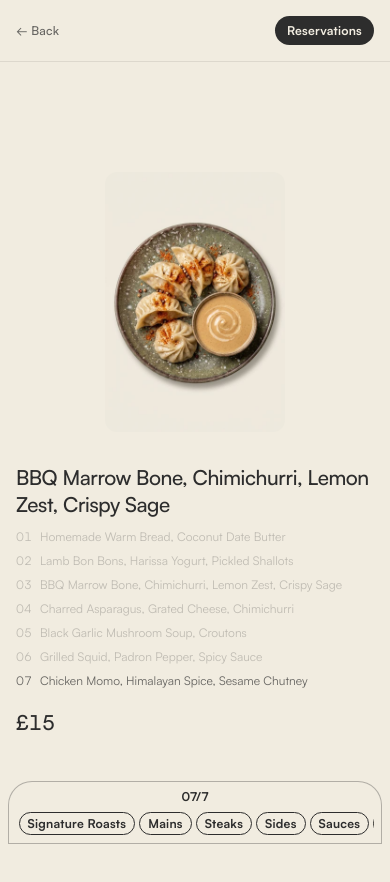
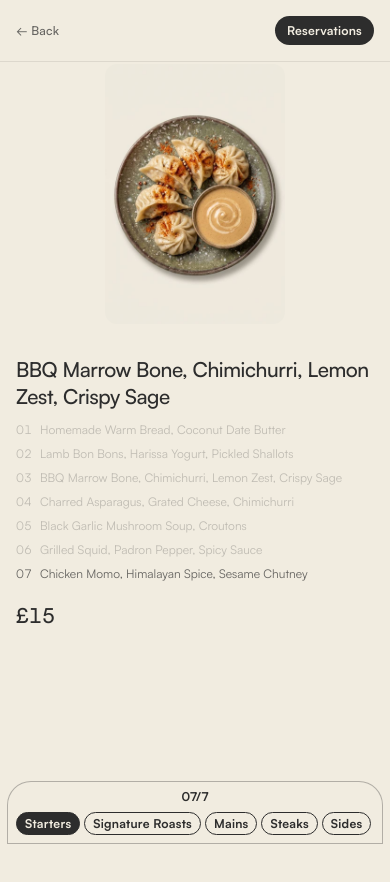
Before and after one commit to ABD2k23/TheGreatChase, a Next.js app: page /Menu in a window 390 px wide. Shown: the top 882 px of the page. Built offline with nearby package versions, Linux system fonts and the light colour scheme.

Commit message:
Fixed footer in Menu Page

```diff
--- a/src/app/Menu/page.tsx
+++ b/src/app/Menu/page.tsx
@@ -282,7 +282,7 @@ const PopularSecond = () => {
   const Footer = (
     <>
       <div
-        className="flex flex-col sm:flex-row items-center justify-between border border-black/32 p-2 md:p-4 fixed bottom-0 left-1/2 -translate-x-1/2 z-10 rounded-t-3xl md:rounded-t-4xl gap-2 md:gap-4 bg-white w-[calc(100%-16px)] sm:w-auto"
+        className="flex flex-col sm:flex-row items-center justify-between border border-black/32 p-2 md:p-4 fixed bottom-0 left-1/2 -translate-x-1/2 z-10 rounded-t-3xl md:rounded-t-4xl gap-2 md:gap-4 bg-white w-[calc(100%-16px)] w-auto"
         style={{ ["cornerShape" as keyof CSSProperties]: "squircle" }}
       >
         {/* Counter */}
@@ -291,7 +291,7 @@ const PopularSecond = () => {
         </h5>
         {/* Menu Division */}
         <div
-          className="flex items-center justify-center gap-1 md:gap-4 flex-nowrap overflow-x-auto max-w-[calc(100vw-32px)]"
+          className="flex items-start sm:items-center justify-start gap-1 md:gap-4 flex-nowrap overflow-x-auto max-w-[calc(100vw-32px)]"
           style={{
             scrollbarWidth: "none",
             msOverflowStyle: "none",
@@ -348,7 +348,7 @@ const PopularSecond = () => {
         style={{ height: `${Math.max(1, filteredDishes.length) * 100}vh` }}
       >
         {Nav}
-        <div className="sticky top-0 h-dvh flex items-center px-4 sm:px-6 md:px-8 pt-16 md:pt-20">
+        <div className="sticky top-0 h-dvh flex items-start px-4 sm:px-6 md:px-8 pt-16 md:pt-20">
           <div className="w-full grid grid-cols-1 md:grid-cols-3 gap-4 md:gap-8 items-center">
             {/* Name */}
             <div className="min-w-0 order-2 md:order-1">
```
